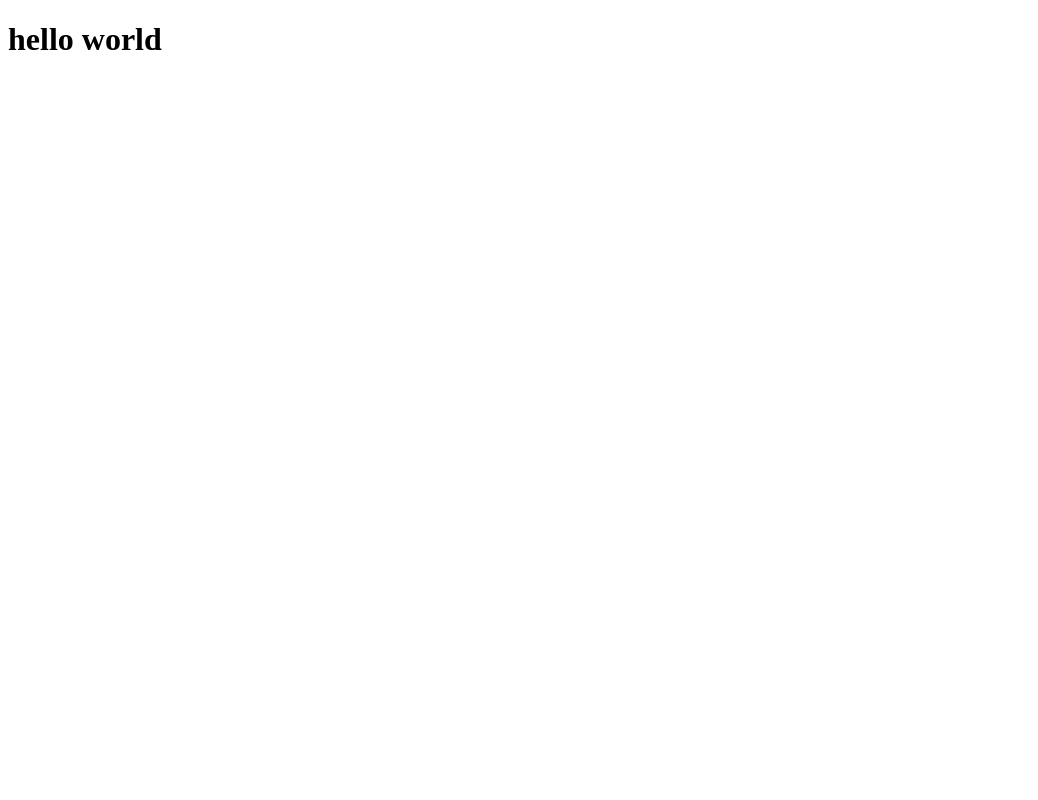
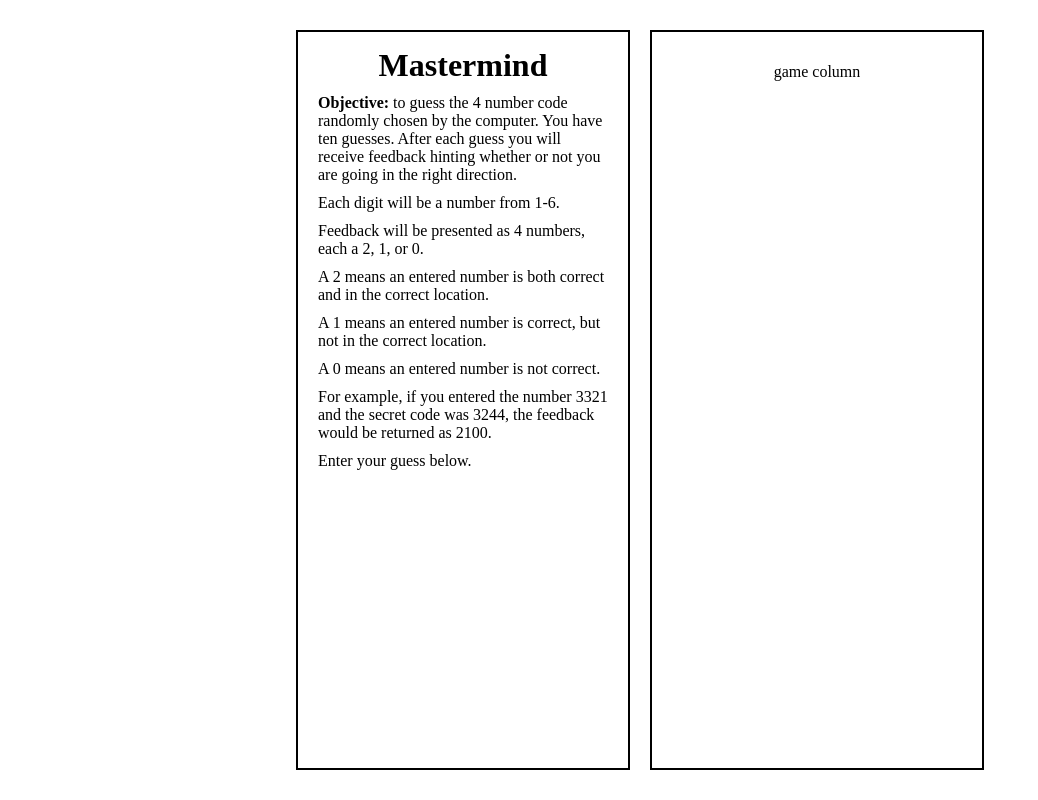
Before and after one commit to Axolotl/mastermind-app, a React app: page / in a window 1280 px wide. Shown: the whole page, without its empty margins (0-1038 px from the left). Built offline with nearby package versions, Linux system fonts and the light colour scheme.

Commit message:
added game.js, control.js, and controltext.js

```diff
--- a/src/components/App.js
+++ b/src/components/App.js
@@ -1,10 +1,13 @@
 import React from 'react';
+import Control from './Control';
+import Game from './Game';
 
 class App extends React.Component {
   render() {
     return (
       <div id='app-container'>
-        <h1>hello world</h1>
+        <Control />
+        <Game />
       </div>
     )
   }
--- /dev/null
+++ b/src/components/Control.js
@@ -0,0 +1,14 @@
+import React from 'react';
+import ControlText from './ControlText';
+
+class Control extends React.Component {
+  render() {
+    return (
+      <div id='control-column' className='column'>
+        <ControlText />
+      </div>
+    )
+  }
+}
+
+export default Control;
--- /dev/null
+++ b/src/components/ControlText.js
@@ -0,0 +1,46 @@
+import React from 'react';
+
+class ControlText extends React.Component {
+  render() {
+    return (
+      <div id='control-text'>
+        <h1 id='control-title'>Mastermind</h1>
+        <p className='control-text'>
+          <b>Objective:</b> to guess the 4 number code
+          randomly chosen by the computer. You
+          have ten guesses. After each guess you
+          will receive feedback hinting whether
+          or not you are going in the right direction.
+        </p>
+        <p className='control-text'>
+          Each digit will be a number from 1-6.
+        </p>
+        <p className='control-text'>
+          Feedback will be presented as 4 numbers,
+          each a 2, 1, or 0.
+        </p>
+        <p className='control-text'>
+          A 2 means an entered number is both correct
+          and in the correct location.
+        </p>
+        <p className='control-text'>
+          A 1 means an entered number is correct, but
+          not in the correct location.
+        </p>
+        <p className='control-text'>
+          A 0 means an entered number is not correct.
+        </p>
+        <p className='control-text'>
+          For example, if you entered the number 3321
+          and the secret code was 3244, the feedback
+          would be returned as 2100.
+        </p>
+        <p className='control-text'>
+          Enter your guess below.
+        </p>
+      </div>
+    )
+  }
+}
+
+export default ControlText;
--- /dev/null
+++ b/src/components/Game.js
@@ -0,0 +1,13 @@
+import React from 'react';
+
+class Game extends React.Component {
+  render() {
+    return (
+      <div id='game-column' className='column'>
+        <p>game column</p>
+      </div>
+    )
+  }
+}
+
+export default Game;
--- a/src/index.css
+++ b/src/index.css
@@ -0,0 +1,36 @@
+body {
+  padding: 0;
+  margin: 0;
+}
+
+html, body, #app, #app-container {
+  height: 100vh;
+}
+
+#app {
+
+}
+
+#app-container{
+  display: flex;
+  flex-direction: row;
+  justify-content: center;
+}
+
+.column {
+  text-align: center;
+  width: 300px;
+  padding: 15px;
+  margin: 30px 10px 30px 10px;
+  border-style: solid;
+  border-width: 2px;
+}
+
+#control-title {
+  margin: 0px;
+}
+
+.control-text {
+  margin: 10px 5px;
+  text-align: left;
+}
```
